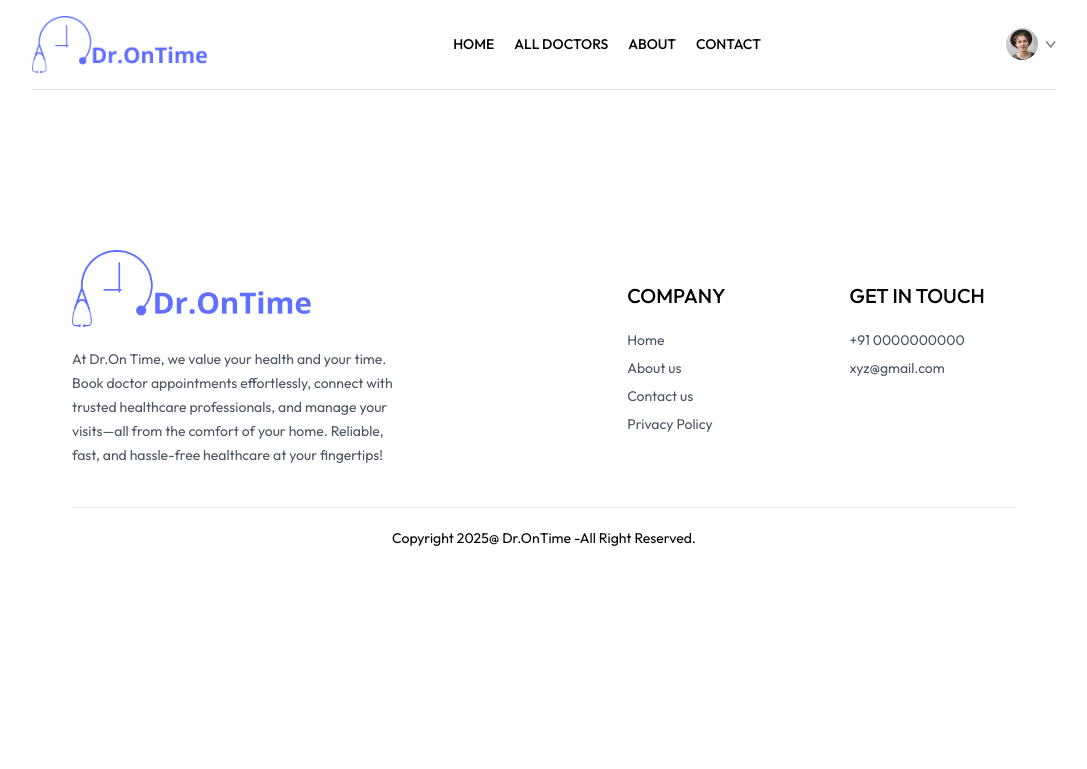
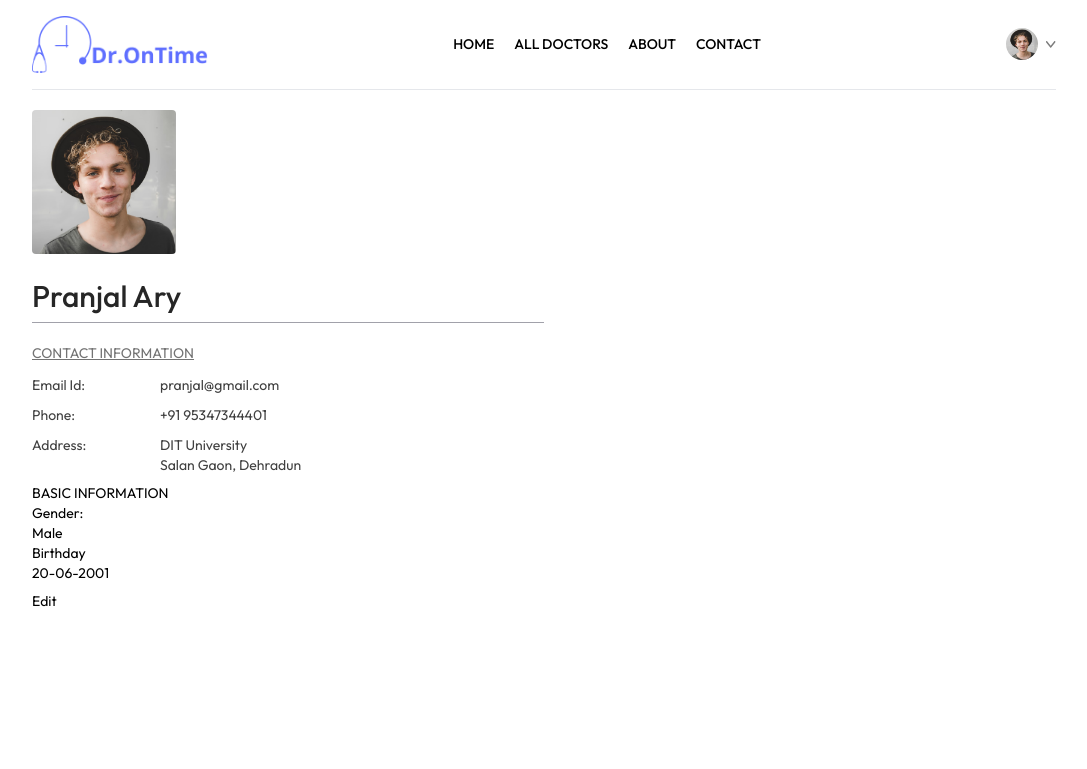
Before and after one commit to shiwamraig/DoctorOnTime, a React (Vite) app in the folder frontend/: page /my-profile in a window 1280 px wide. Shown: the top 769 px of the page, without its empty margins (96-1183 px from the left). Built offline with nearby package versions, Linux system fonts and the light colour scheme.

Commit message:
Login page

```diff
--- a/frontend/src/pages/Login.jsx
+++ b/frontend/src/pages/Login.jsx
@@ -2,25 +2,49 @@
 
 const Login = () => {
 
-  const [state,setState] = useState('Sign Up')
+  const [state, setState] = useState('Sign Up')
 
-  const [email,setEmail] = useState('')
-  const [password,setPassword] = useState('')
-  const [name,setName] = useState('')
+  const [email, setEmail] = useState('')
+  const [password, setPassword] = useState('')
+  const [name, setName] = useState('')
 
   const onSubmitHandler = async (event) => {
-          event.preventDefault()
+    event.preventDefault()
   }
 
   return (
 
-   <form className='min-h-[80vh] flex items-center'>
+    <form className='min-h-[80vh] flex items-center'>
 
-    <div>
-      <p>{state === 'Sign Up' ? "Create Account" : "Login"}</p>
-    </div>
+      <div className='flex flex-col gap-3 m-auto items-start p-8 min-w-[340px] sm:min-w-96 border rounded-xl text-zinc-600 text-sm shadow-lg'>
+        <p className='text-2xl font-semibold '>{state === 'Sign Up' ? "Create Account" : "Login"}</p>
+        <p>Please {state === 'Sign Up' ? "sign up" : "login"} to Book appointment</p>
+        {
+          state === "Sign Up" && <div className='w-full '>
+            <p>Full Name</p>
+            <input className='border border-zinc-300 rounded w-full p-2 mt-1 ' type="text" onChange={(e) => setName(e.target.name)} value={name} required />
+          </div>
+        }
 
-   </form>
+        <div className='w-full '>
+          <p>Email</p>
+          <input className='border border-zinc-300 rounded w-full p-2 mt-1 ' type="email" onChange={(e) => setEmail(e.target.name)} value={email} required />
+        </div>
+        <div className='w-full '>
+          <p>Password</p>
+          <input className='border border-zinc-300 rounded w-full p-2 mt-1 ' type="password" onChange={(e) => setPassword(e.target.name)} value={password} required />
+        </div>
+        <button className='bg-primary text-white w-full p-2 rounded-md text-base'>{state === 'Sign Up' ? "Create Account" : "Login"}</button>
+
+        {
+          state === "Sign Up"
+            ? <p>Already have an account? <span onClick={() => setState('Login')} className='text-primary underline cursor-pointer'> Login Here</span></p>
+            : <p>Create a new account? <span onClick={() => setState('Sign Up')} className='text-primary underline cursor-pointer'> Click Here</span></p>
+        }
+
+      </div>
+
+    </form>
   )
 }
 
--- a/frontend/src/pages/MyProfile.jsx
+++ b/frontend/src/pages/MyProfile.jsx
@@ -1,8 +1,89 @@
-import React from 'react'
+import React, { useState } from 'react'
+import { assets } from '../assets/assets'
 
 const MyProfile = () => {
+
+  const [userData, setUserData] = useState({
+    name: "Pranjal Ary",
+    image: assets.profile_pic,
+    email: 'pranjal@gmail.com',
+    phone: '+91 95347344401',
+    address: {
+      line1: "DIT University",
+      line2: "Salan Gaon, Dehradun"
+    },
+    gender: 'Male',
+    dob: '20-06-2001'
+  })
+
+  const [isEdit, setIsEdit] = useState(false)
+
   return (
-    <div>
+    <div className='max-w-lg flex flex-col gap-2 text-sm '>
+
+      <img className='w-36 rounded' src={userData.image} alt="" />
+
+      {
+        isEdit
+          ? <input className='bg-gray-50 text-3xl font-medium max-w-60 mt-4 ' type="text" value={userData.name} onChange={e => setUserData(prev => ({ ...prev, name: e.target.value }))} />
+          : <p className='font-medium text-3xl text-neutral-800 mt-4'>{userData.name}</p>
+      }
+
+      <hr className='bg-zinc-400 h-[1px] border-none' />
+      <div>
+        <p className='text-neutral-500 underline mt-3 '>CONTACT INFORMATION</p>
+        <div className='grid grid-cols-[1fr_3fr] gap-y-2.5 mt-3 text-neutral-700'>
+          <p>Email Id:</p>
+          <p>{userData.email}</p>
+          <p>Phone:</p>
+          {
+            isEdit
+              ? <input type="text" value={userData.phone} onChange={e => setUserData(prev => ({ ...prev, phone: e.target.value }))} />
+              : <p>{userData.phone}</p>
+          }
+          <p>Address:</p>
+          {
+            isEdit
+              ? <p>
+                <input onChange={(e) => setUserData(prev => ({ ...prev, address: { ...prev.address, line1: e.target.value } }))} value={userData.address.line1} type="text" />
+                <br />
+                <input onChange={(e) => setUserData(prev => ({ ...prev, address: { ...prev.address, line2: e.target.value } }))} value={userData.address.line2} type="text" />
+              </p>
+              : <p>
+                {userData.address.line1}
+                <br />
+                {userData.address.line2}
+              </p>
+          }
+        </div>
+      </div>
+      <div>
+        <p>BASIC INFORMATION</p>
+        <div>
+          <p>Gender:</p>
+          {
+            isEdit
+              ? <select onChange={(e) => setUserData(prev => ({ ...prev, gender: e.target.value }))} value={userData.gender}>
+                <option value="Male">Male</option>
+                <option value="Female">Female</option>
+              </select>
+              : <p>{userData.gender}</p>
+          }
+          <p>Birthday</p>
+          {
+            isEdit
+            ? <input type="date" onChange={(e) => setUserData(prev => ({ ...prev, dob: e.target.value }))} value={userData.dob}/>
+            : <p>{userData.dob}</p>
+          }
+        </div>
+      </div>
+      <div>
+        {
+          isEdit
+          ? <button onClick={()=> setIsEdit(false)}>Save Information</button>
+          : <button onClick={()=> setIsEdit(true)}>Edit</button>
+        }
+      </div>
 
     </div>
   )
```
